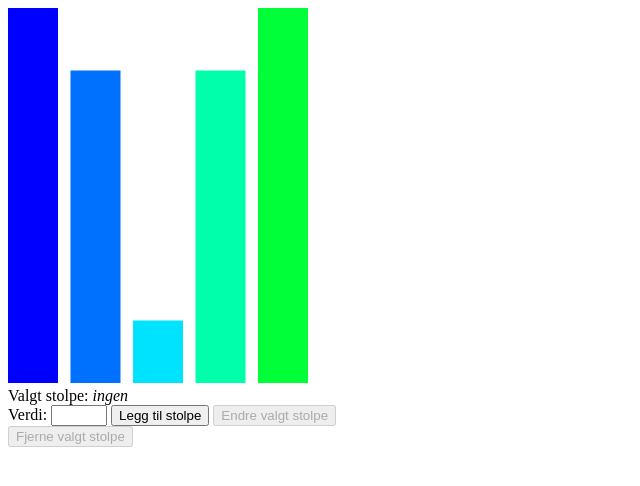
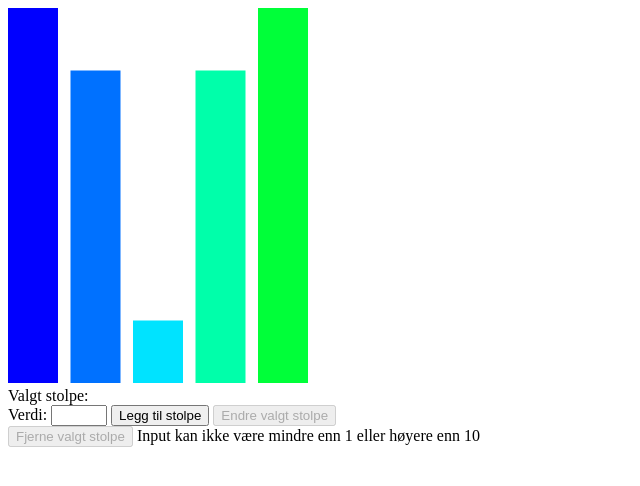
Before and after one commit to andeypandey/team-4-uke-6--toppgave-, a plain HTML site: page index.html in a window 1280 px wide. Both pictures are taken after a click on the button "Legg til stolpe". Shown: the whole page, without its empty margins (0-640 px from the left). Drawn offline with Linux system fonts and the light colour scheme.

Commit message:
endringer

```diff
--- /dev/null
+++ b/controller.js
@@ -0,0 +1,29 @@
+function selectBar(index) {
+  chosenBar = chosenBar == index ? "" : index;
+  show();
+}
+
+function addBar() {
+  errorText = "";
+  inputValue >= 1 && inputValue <= 10
+    ? numbers.push(inputValue)
+    : (errorText = "Input kan ikke være mindre enn 1 eller høyere enn 10");
+  inputValue = null;
+  show();
+}
+
+function removeBar() {
+  numbers.splice(chosenBar - 1, 1);
+  chosenBar = "";
+  show();
+}
+
+function editBar() {
+  if (inputValue >= 1 && inputValue <= 10) {
+    numbers.splice(chosenBar - 1, 1);
+    numbers.splice(chosenBar - 1, 0, inputValue);
+    chosenBar = "";
+    inputValue = null;
+  }
+  show();
+}
--- a/index.html
+++ b/index.html
@@ -4,62 +4,18 @@
     <meta charset="UTF-8" />
     <meta http-equiv="X-UA-Compatible" content="IE=edge" />
     <meta name="viewport" content="width=device-width, initial-scale=1.0" />
-    <title>Document</title>
+    <title>TEAM 4 YO</title>
+    <style>
+      * {
+        user-select: none;
+      }
+    </style>
   </head>
   <body>
     <div id="content"></div>
 
-    <script>
-      // hjelpevariable for både view og controller
-      var contentDiv = document.getElementById("content");
-
-      // model
-      let numbers = [7, 5, 1, 5, 6];
-      let chosenBar; // Variabel for hvilken stolpe som er valgt
-      let inputValue; // Variabel for hva som er skrevet i input-feltet
-
-      // view
-      show();
-      function show() {
-        let svgInnerHtml = "";
-        for (let i = 0; i < numbers.length; i++) {
-          svgInnerHtml += createBar(numbers[i], i + 1);
-        }
-        contentDiv.innerHTML = `
-                <svg id="chart" width="500" viewBox="0 0 80 60">
-                    ${svgInnerHtml}
-                </svg><br/>
-                Valgt stolpe: <i>ingen</i>
-                <br />
-                Verdi:
-                <input type="number" min="1" max="10" oninput="inputValue = this.value" />
-                <button>Legg til stolpe</button>
-                <button disabled>Endre valgt stolpe</button><br />
-                <button disabled>Fjerne valgt stolpe</button>
-                `;
-      }
-
-      function createBar(number, barNo) {
-        const width = 8;
-        const spacing = 2;
-        let x = (barNo - 1) * (width + spacing);
-        let height = number * 10;
-        let y = 60 - height;
-        let color = calcColor(1, 10, barNo);
-        return `<rect width="${width}" height="${height}"
-                                x="${x}" y="${y}" fill="${color}"></rect>`;
-      }
-
-      function calcColor(min, max, val) {
-        var minHue = 240,
-          maxHue = 0;
-        var curPercent = (val - min) / (max - min);
-        var colString =
-          "hsl(" + (curPercent * (maxHue - minHue) + minHue) + ",100%,50%)";
-        return colString;
-      }
-
-      // controller (ingenting her ennå)
-    </script>
+    <script src="model.js"></script>
+    <script src="view.js"></script>
+    <script src="controller.js"></script>
   </body>
 </html>
--- /dev/null
+++ b/model.js
@@ -0,0 +1,5 @@
+// model
+let numbers = [7, 5, 1, 5, 6];
+let chosenBar = ""; // Variabel for hvilken stolpe som er valgt
+let inputValue; // Variabel for hva som er skrevet i input-feltet
+let errorText = "";
--- /dev/null
+++ b/view.js
@@ -0,0 +1,46 @@
+// hjelpevariable for både view og controller
+var contentDiv = document.getElementById("content");
+
+// view
+show();
+function show() {
+  let svgInnerHtml = "";
+  let disabledBtn = chosenBar == "" ? "disabled" : "";
+  for (let i = 0; i < numbers.length; i++) {
+    svgInnerHtml += createBar(numbers[i], i + 1);
+  }
+  contentDiv.innerHTML = `
+           <svg id="chart" width="500" viewBox="0 0 80 60">
+               ${svgInnerHtml}
+           </svg><br/>
+           Valgt stolpe: <i>${chosenBar || ""}</i>
+           <br />
+           Verdi:
+           <input type="number" min="1" max="10" oninput="inputValue = parseInt(this.value)"/>
+           <button onclick="addBar()">Legg til stolpe</button>
+           <button ${disabledBtn} onclick="editBar()">Endre valgt stolpe</button><br />
+           <button onclick="removeBar()" ${disabledBtn}>Fjerne valgt stolpe</button>
+           ${errorText}
+           `;
+}
+
+function createBar(number, barNo) {
+  const width = 8;
+  const spacing = 2;
+  let x = (barNo - 1) * (width + spacing);
+  let height = number * 10;
+  let y = 60 - height;
+  let color = calcColor(1, 10, barNo);
+  let setStroke = chosenBar == barNo ? "stroke='black'" : "";
+  return `<rect onclick="selectBar(${barNo})" ${setStroke} width="${width}" height="${height}"
+                           x="${x}" y="${y}" fill="${color}"></rect>`;
+}
+
+function calcColor(min, max, val) {
+  var minHue = 240,
+    maxHue = 0;
+  var curPercent = (val - min) / (max - min);
+  var colString =
+    "hsl(" + (curPercent * (maxHue - minHue) + minHue) + ",100%,50%)";
+  return colString;
+}
```
